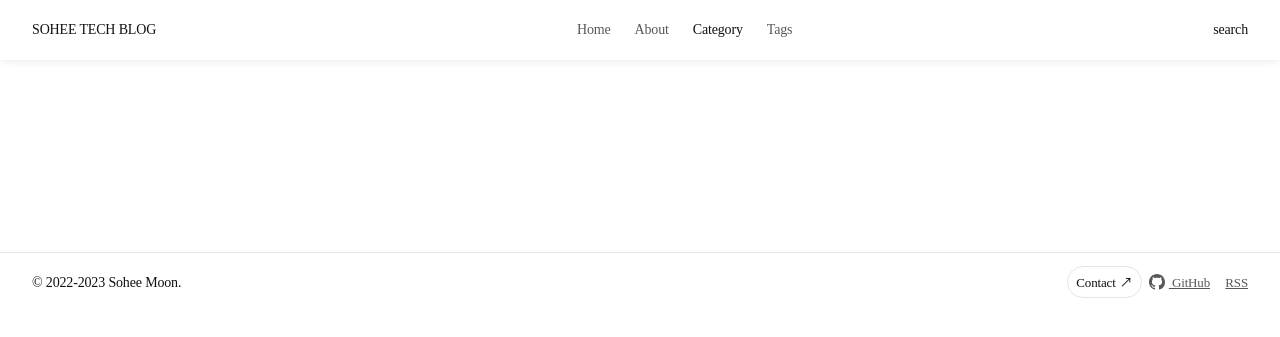
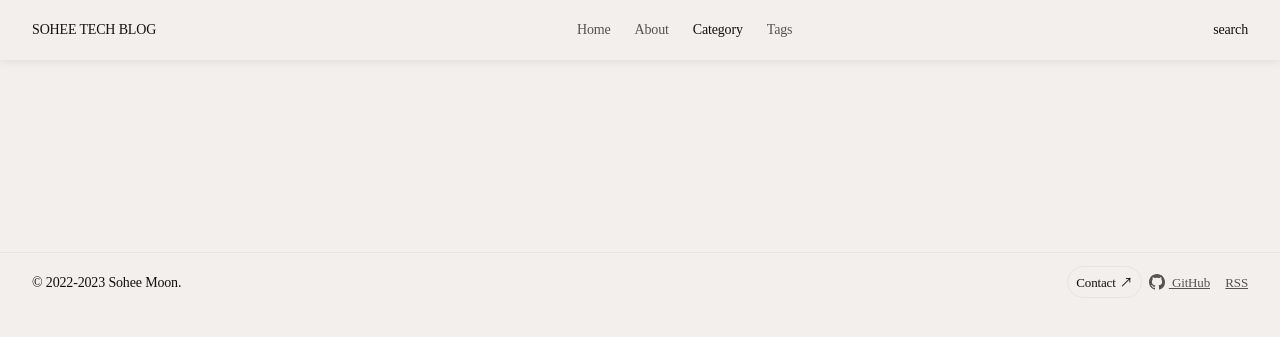
Before and after one commit to soheetech/soheetech.github.io, a Jekyll site: the page built from category/example2.md, in a window 1280 px wide. Shown: the top 337 px of the page. Built offline with Jekyll 4.4.1, drawn with Linux system fonts in a browser that asks for light colours; some web fonts are replaced.

Commit message:
Update main.scss

```diff
--- a/assets/css/main.scss
+++ b/assets/css/main.scss
@@ -6,9 +6,9 @@
 
 /* page background color */
 
-body.default { background: var(--bg-default); }
-body.yellow { background: var(--bg-yellow); }
-body.green { background: var(--bg-green); }
+.bg-default { background: var(--bg-default); }
+.bg-yellow { background: var(--bg-yellow); }
+.bg-green { background: var(--bg-green); }
 
 
 /* header & footer */
```
